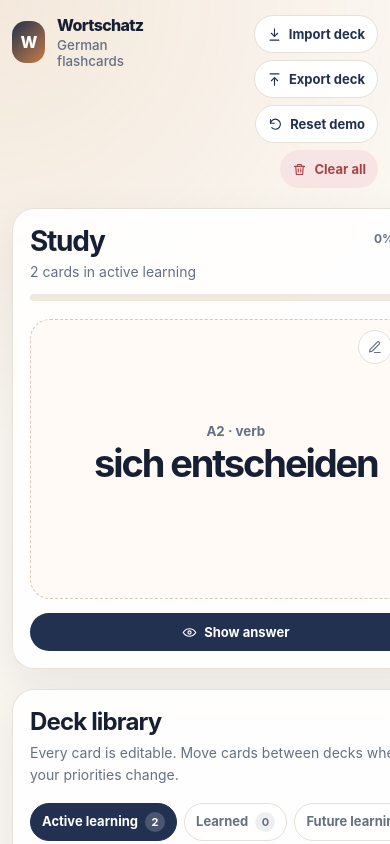
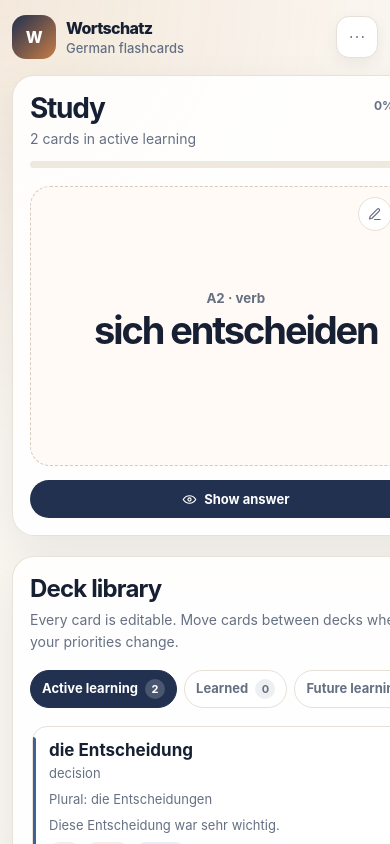
Before and after one commit to ThamiStoppelli/german-flashcards, a Next.js app: page / in a window 390 px wide. Shown: the top 844 px of the page. Built offline with nearby package versions, Linux system fonts and the light colour scheme.

Commit message:
Mobile responsiveness adjust

```diff
--- a/app/globals.css
+++ b/app/globals.css
@@ -129,6 +129,93 @@ textarea:focus-visible {
   color: var(--muted);
   font-size: 13px;
   line-height: 1.4;
+}
+
+.desktop-header-actions {
+  display: flex;
+  align-items: center;
+  justify-content: flex-end;
+  gap: 10px;
+  flex-wrap: wrap;
+}
+
+.mobile-header-menu {
+  display: none;
+  position: relative;
+}
+
+.mobile-header-menu-button {
+  width: 42px;
+  height: 42px;
+  display: grid;
+  place-items: center;
+  padding: 0;
+  border: 1px solid var(--line);
+  border-radius: 13px;
+  background: white;
+  color: var(--ink);
+  box-shadow: 0 5px 16px rgba(23, 32, 51, .06);
+  cursor: pointer;
+}
+
+.mobile-header-menu-button:hover {
+  background: #f7f3ed;
+}
+
+.mobile-header-menu-button .header-action-icon {
+  width: 20px;
+  height: 20px;
+  flex-basis: 20px;
+}
+
+.header-action-menu {
+  position: absolute;
+  top: calc(100% + 8px);
+  right: 0;
+  z-index: 100;
+  width: 210px;
+  padding: 6px;
+  border: 1px solid var(--line);
+  border-radius: 14px;
+  background: white;
+  box-shadow: 0 16px 40px rgba(23, 32, 51, .16);
+}
+
+.header-action-menu button {
+  width: 100%;
+  min-height: 42px;
+  display: flex;
+  align-items: center;
+  gap: 10px;
+  padding: 10px;
+  border: 0;
+  border-radius: 9px;
+  background: transparent;
+  color: var(--ink);
+  font: inherit;
+  font-size: 13px;
+  text-align: left;
+  cursor: pointer;
+}
+
+.header-action-menu button:hover {
+  background: #f5f2ed;
+}
+
+.header-action-menu .header-action-icon {
+  width: 17px;
+  height: 17px;
+  flex: 0 0 17px;
+}
+
+.header-action-menu-divider {
+  height: 1px;
+  margin: 5px 8px;
+  background: var(--line);
+}
+
+.header-action-menu .header-menu-danger {
+  color: var(--danger);
 }
 
 .modal-backdrop {
@@ -1250,16 +1337,29 @@ textarea {
   }
 
   .header {
-    align-items: flex-start;
+    align-items: center;
+    gap: 12px;
+    margin-bottom: 16px;
   }
 
   .header-actions {
-    gap: 7px;
+    flex: 0 0 auto;
+    gap: 0;
+  }
+
+  .desktop-header-actions {
+    display: none;
+  }
+
+  .mobile-header-menu {
+    display: block;
   }
 
   .header-notice {
-    left: 0;
-    right: 0;
+    position: fixed;
+    left: 12px;
+    right: 12px;
+    top: 76px;
     max-width: none;
   }
 
@@ -1269,8 +1369,20 @@ textarea {
     font-size: 13px;
   }
 
+  .logo {
+    min-width: 0;
+    gap: 10px;
+  }
+
+  .logo-mark {
+    width: 44px;
+    height: 44px;
+    flex: 0 0 44px;
+  }
+
   .logo small {
-    max-width: 180px;
+    max-width: none;
+    font-size: 13px;
   }
 
   .study-panel,
--- a/src/components/AppHeader.tsx
+++ b/src/components/AppHeader.tsx
@@ -1,5 +1,5 @@
 "use client";
-import { useRef, useState, type ChangeEvent, type ReactNode } from "react";
+import { useEffect, useRef, useState, type ChangeEvent, type ReactNode } from "react";
 import { ImportDeckModal } from "./ImportDeckModal";
 
 type ImportResult = {
@@ -79,6 +79,16 @@ function ClearIcon() {
   );
 }
 
+function MoreIcon() {
+  return (
+    <HeaderIcon>
+      <circle cx="5" cy="12" r="1" fill="currentColor" stroke="none" />
+      <circle cx="12" cy="12" r="1" fill="currentColor" stroke="none" />
+      <circle cx="19" cy="12" r="1" fill="currentColor" stroke="none" />
+    </HeaderIcon>
+  );
+}
+
 export function AppHeader({
   onExport,
   onImport,
@@ -89,6 +99,33 @@ export function AppHeader({
   const [message, setMessage] = useState("");
   const [pendingFile, setPendingFile] = useState<File | null>(null);
   const [isImporting, setIsImporting] = useState(false);
+  const [isMobileMenuOpen, setIsMobileMenuOpen] = useState(false);
+  const mobileMenuRef = useRef<HTMLDivElement>(null);
+
+  useEffect(() => {
+    function handlePointerDown(event: PointerEvent) {
+      if (
+        mobileMenuRef.current &&
+        !mobileMenuRef.current.contains(event.target as Node)
+      ) {
+        setIsMobileMenuOpen(false);
+      }
+    }
+
+    function handleKeyDown(event: KeyboardEvent) {
+      if (event.key === "Escape") {
+        setIsMobileMenuOpen(false);
+      }
+    }
+
+    document.addEventListener("pointerdown", handlePointerDown);
+    document.addEventListener("keydown", handleKeyDown);
+
+    return () => {
+      document.removeEventListener("pointerdown", handlePointerDown);
+      document.removeEventListener("keydown", handleKeyDown);
+    };
+  }, []);
 
   function handleImport(
     event: ChangeEvent<HTMLInputElement>,
@@ -101,6 +138,7 @@ export function AppHeader({
 
     setPendingFile(file);
     setMessage("");
+    setIsMobileMenuOpen(false);
     event.target.value = "";
   }
 
@@ -132,6 +170,26 @@ export function AppHeader({
     }
   }
 
+  function handleExport() {
+    onExport();
+    setIsMobileMenuOpen(false);
+  }
+
+  function handleReset() {
+    onReset();
+    setIsMobileMenuOpen(false);
+  }
+
+  function handleClear() {
+    onClear();
+    setIsMobileMenuOpen(false);
+  }
+
+  function handleImportClick() {
+    fileInputRef.current?.click();
+    setIsMobileMenuOpen(false);
+  }
+
   return (
     <header className="header">
       <div className="logo">
@@ -151,31 +209,100 @@ export function AppHeader({
           onChange={handleImport}
         />
 
+        <div className="desktop-header-actions">
           <button
             className="btn secondary"
             type="button"
-          onClick={() => fileInputRef.current?.click()}
+            onClick={handleImportClick}
+          >
+            <ImportIcon />
+            <span>Import deck</span>
+          </button>
+          <button
+            className="btn secondary"
+            type="button"
+            onClick={handleExport}
+          >
+            <ExportIcon />
+            <span>Export deck</span>
+          </button>
+          <button
+            className="btn secondary" type="button"
+            onClick={handleReset}
+          >
+            <ResetIcon />
+            <span>Reset demo</span>
+          </button>
+          <button
+            className="btn danger" type="button"
+            onClick={handleClear}
+          >
+            <ClearIcon />
+            <span>Clear all</span>
+          </button>
+        </div>
+
+        <div className="mobile-header-menu" ref={mobileMenuRef}>
+          <button
+            className="mobile-header-menu-button"
+            type="button"
+            aria-label="Open application menu"
+            aria-expanded={isMobileMenuOpen}
+            aria-haspopup="menu"
+            onClick={() => {
+              setIsMobileMenuOpen((current) => !current);
+            }}
+          >
+            <MoreIcon />
+          </button>
+
+          {isMobileMenuOpen && (
+            <div
+              className="header-action-menu"
+              role="menu"
+              aria-label="Application actions"
+            >
+              <button
+                type="button"
+                role="menuitem"
+                onClick={handleImportClick}
               >
                 <ImportIcon />
                 <span>Import deck</span>
               </button>
 
               <button
-          className="btn secondary"
                 type="button"
-          onClick={onExport}
+                role="menuitem"
+                onClick={handleExport}
               >
                 <ExportIcon />
                 <span>Export deck</span>
               </button>
-        <button className="btn secondary" type="button" onClick={onReset}>
+
+              <button
+                type="button"
+                role="menuitem"
+                onClick={handleReset}
+              >
                 <ResetIcon />
                 <span>Reset demo</span>
               </button>
-        <button className="btn danger" type="button" onClick={onClear}>
+
+              <div className="header-action-menu-divider" />
+
+              <button
+                className="header-menu-danger"
+                type="button"
+                role="menuitem"
+                onClick={handleClear}
+              >
                 <ClearIcon />
                 <span>Clear all</span>
               </button>
+            </div>
+          )}
+        </div>
 
         {message && (
           <div className="header-notice" role="status">
```
Lines whose indentation alone changed are shown as unchanged.
